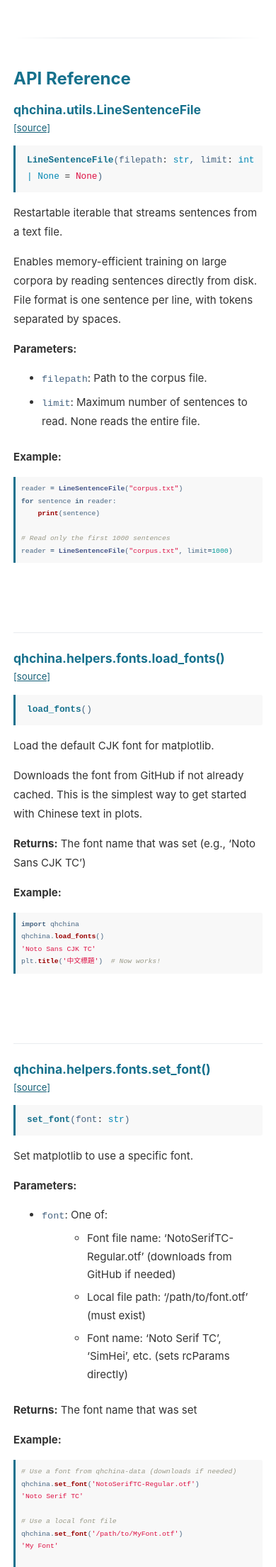
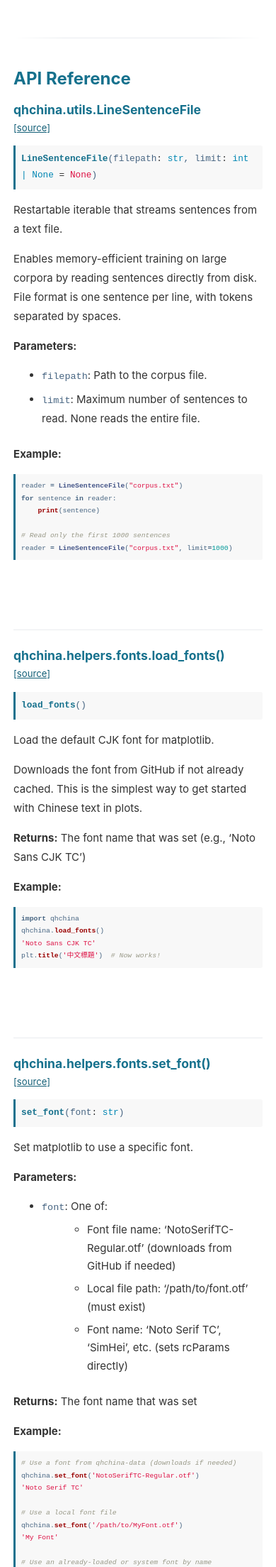
Before and after one commit to mcjkurz/qhchina-web, a Jekyll site: the page built from docs/helpers/index.md, in a window 390 px wide. Shown: the part 2268-4476 px from the top of the page at 71% size. Built offline with Jekyll 4.4.1, drawn with Linux system fonts in a browser that asks for light colours.

Commit message:
Update API docs

```diff
--- a/_config.yml
+++ b/_config.yml
@@ -60,4 +60,4 @@
 github: [metadata]
 
 # Cache busting version (auto-updated by make_docs.py)
-cache_version: 20260227095222
+cache_version: 20260227095654
--- a/assets/css/style.scss
+++ b/assets/css/style.scss
@@ -15,6 +15,11 @@
   overflow-y: hidden;
   max-width: 100%;
   -webkit-overflow-scrolling: touch; // Smooth scrolling on iOS
+}
+
+// All monospace elements inherit from body so em-based sizing works uniformly
+pre, code, kbd, samp {
+  font-size: inherit;
 }
 
 // Ensure code blocks don't overflow their container on mobile
@@ -267,16 +272,9 @@
 }
 
 @media (max-width: 576px) {
-  .highlight {
+  .highlight,
+  pre.signature {
     padding: 8px;
     font-size: 0.85em;
   }
-
-  pre code {
-    font-size: 0.85em;
-  }
-
-  pre.signature {
-    font-size: 0.85em;
-  }
 }
```
